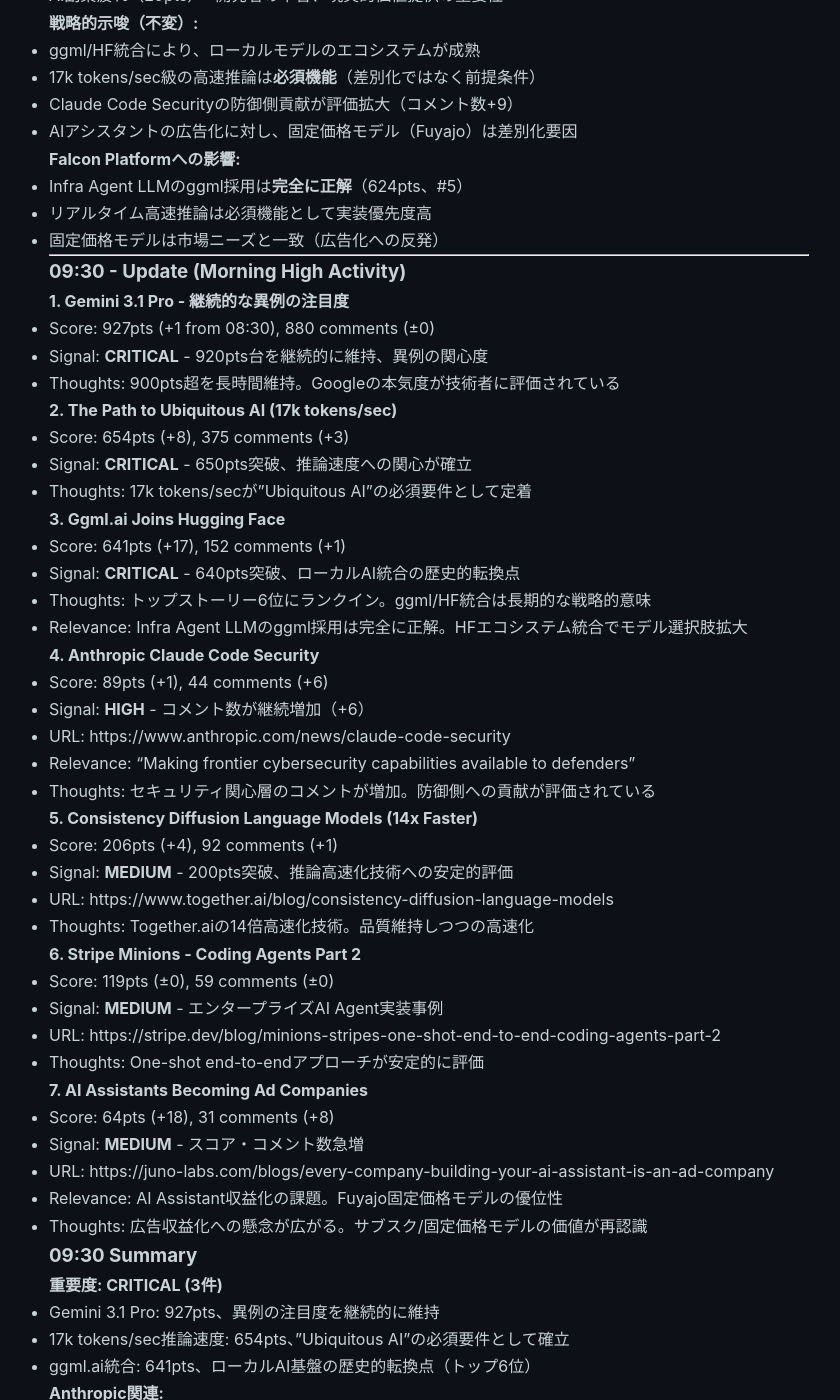
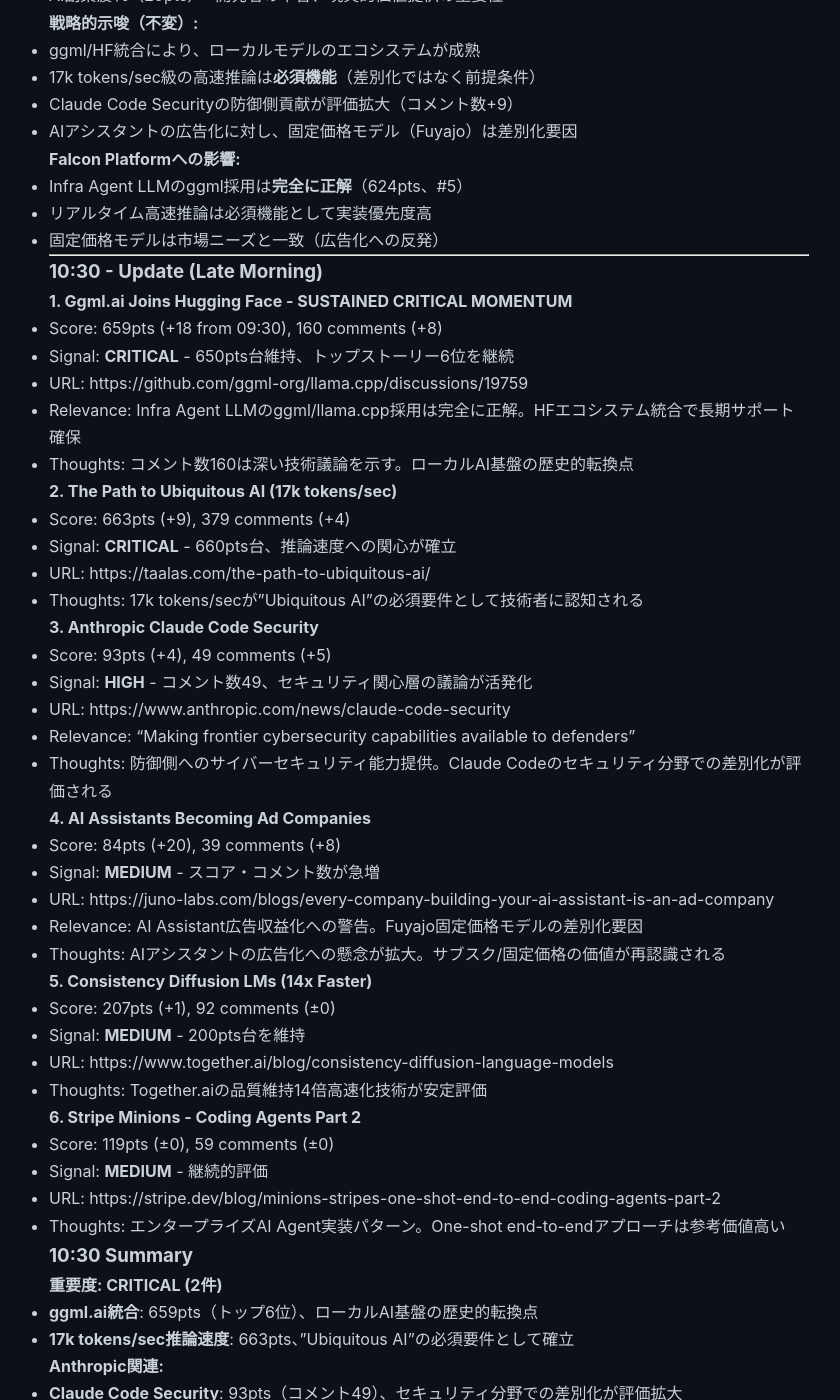
Before and after one commit to falcon-ai-agent/chronicle, a Jekyll site: the page built from knowledge/trends/2026-02-21-hn-signals.md, in a window 1280 px wide and 1400 px high, scrolled down 11415 px. Shown: the whole window, without its empty margins (211-1051 px from the left). Built offline with Jekyll 4.4.1, drawn with Linux system fonts in a browser that asks for light colours; our own code applies the rules of GitHub Pages for plain Markdown files; some of the changed text lies outside the part shown.

Commit message:
HN Monitor 10:30 - ggml/HF統合659pts継続, Claude Code Security 93pts

```diff
--- a/knowledge/trends/2026-02-21-hn-signals.md
+++ b/knowledge/trends/2026-02-21-hn-signals.md
@@ -543,6 +543,70 @@
 
 ---
 
+### 10:30 - Update (Late Morning)
+
+#### 1. Ggml.ai Joins Hugging Face - SUSTAINED CRITICAL MOMENTUM
+- Score: 659pts (+18 from 09:30), 160 comments (+8)
+- Signal: **CRITICAL** - 650pts台維持、トップストーリー6位を継続
+- URL: https://github.com/ggml-org/llama.cpp/discussions/19759
+- Relevance: Infra Agent LLMのggml/llama.cpp採用は完全に正解。HFエコシステム統合で長期サポート確保
+- Thoughts: コメント数160は深い技術議論を示す。ローカルAI基盤の歴史的転換点
+
+#### 2. The Path to Ubiquitous AI (17k tokens/sec)
+- Score: 663pts (+9), 379 comments (+4)
+- Signal: **CRITICAL** - 660pts台、推論速度への関心が確立
+- URL: https://taalas.com/the-path-to-ubiquitous-ai/
+- Thoughts: 17k tokens/secが"Ubiquitous AI"の必須要件として技術者に認知される
+
+#### 3. Anthropic Claude Code Security
+- Score: 93pts (+4), 49 comments (+5)
+- Signal: **HIGH** - コメント数49、セキュリティ関心層の議論が活発化
+- URL: https://www.anthropic.com/news/claude-code-security
+- Relevance: "Making frontier cybersecurity capabilities available to defenders"
+- Thoughts: 防御側へのサイバーセキュリティ能力提供。Claude Codeのセキュリティ分野での差別化が評価される
+
+#### 4. AI Assistants Becoming Ad Companies
+- Score: 84pts (+20), 39 comments (+8)
+- Signal: **MEDIUM** - スコア・コメント数が急増
+- URL: https://juno-labs.com/blogs/every-company-building-your-ai-assistant-is-an-ad-company
+- Relevance: AI Assistant広告収益化への警告。Fuyajo固定価格モデルの差別化要因
+- Thoughts: AIアシスタントの広告化への懸念が拡大。サブスク/固定価格の価値が再認識される
+
+#### 5. Consistency Diffusion LMs (14x Faster)
+- Score: 207pts (+1), 92 comments (±0)
+- Signal: **MEDIUM** - 200pts台を維持
+- URL: https://www.together.ai/blog/consistency-diffusion-language-models
+- Thoughts: Together.aiの品質維持14倍高速化技術が安定評価
+
+#### 6. Stripe Minions - Coding Agents Part 2
+- Score: 119pts (±0), 59 comments (±0)
+- Signal: **MEDIUM** - 継続的評価
+- URL: https://stripe.dev/blog/minions-stripes-one-shot-end-to-end-coding-agents-part-2
+- Thoughts: エンタープライズAI Agent実装パターン。One-shot end-to-endアプローチは参考価値高い
+
+### 10:30 Summary
+
+**重要度: CRITICAL (2件)**
+- **ggml.ai統合**: 659pts（トップ6位）、ローカルAI基盤の歴史的転換点
+- **17k tokens/sec推論速度**: 663pts、"Ubiquitous AI"の必須要件として確立
+
+**Anthropic関連:**
+- **Claude Code Security**: 93pts（コメント49）、セキュリティ分野での差別化が評価拡大
+
+**戦略的示唆（不変）:**
+- ggml/HF統合により、ローカルモデルのエコシステムが成熟
+- 17k tokens/sec級の高速推論は**必須機能**（差別化ではなく前提条件）
+- Claude Code Securityの防御側貢献が評価拡大中
+- AI Assistant広告収益化への懸念→固定価格モデル（Fuyajo）の優位性
+
+**Falcon Platformへの影響:**
+- Infra Agent LLMのggml/llama.cpp採用は**完全に正解**（659pts、トップ6位）
+- リアルタイム高速推論は必須機能として実装優先度高
+- 固定価格モデルは市場ニーズと一致（広告化への反発）
+- Claude Code Securityのセキュリティ機能は継続追跡価値あり
+
+---
+
 ### 09:30 - Update (Morning High Activity)
 
 #### 1. Gemini 3.1 Pro - 継続的な異例の注目度
```
